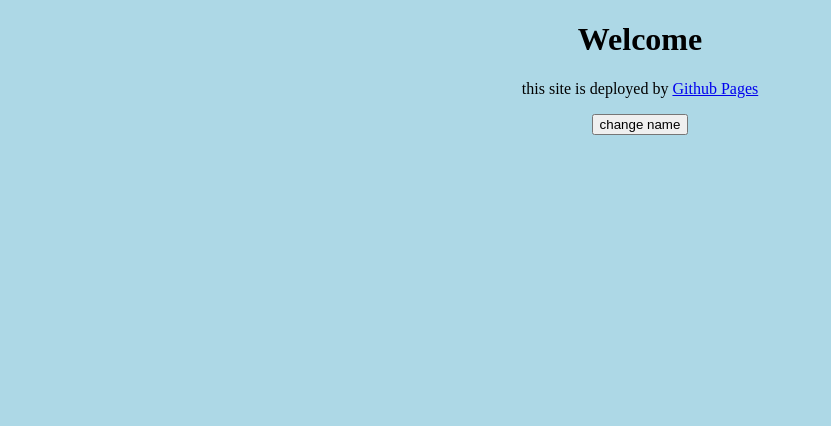
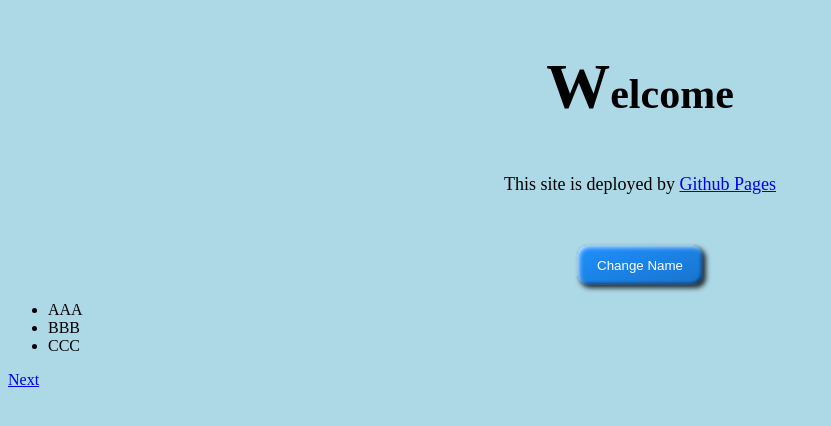
Before and after one commit to aknmjz/aknmjz.github.io, a plain HTML site: page index.html in a window 1280 px wide. Shown: the whole page, without its empty margins (0-831 px from the left). Drawn offline with Linux system fonts and the light colour scheme.

Commit message:
add a new page and some css

```diff
--- a/index.html
+++ b/index.html
@@ -11,8 +11,16 @@
 
 <body>
   <h1>Welcome</h1>
-  <p>this site is deployed by <a href="https://pages.github.com/">Github Pages</a></p>
-  <button>change name</button>
+  <p>This site is deployed by <a href="https://pages.github.com/">Github Pages</a></p>
+  <button>Change Name</button>
+  <ul>
+    <li>AAA</li>
+    <li>BBB</li>
+    <li>CCC</li>
+  </ul>
+  <footer>
+    <a href="next.html" title="Access Next Page" target="_blank">Next</a>
+  </footer>
 </body>
 
 </html>
--- a/scripts/main.js
+++ b/scripts/main.js
@@ -1,4 +1,3 @@
-
 let h1 = document.querySelector("h1");
 if (localStorage.getItem("name")) {
   let storedName = localStorage.getItem("name");
--- a/styles/style.css
+++ b/styles/style.css
@@ -5,9 +5,57 @@ html {
 h1,
 p {
     text-align: center;
+    margin: 50px;
+    font-size: 42px;
+}
+
+p {
+    font-size: large;
+}
+
+h1::first-letter{
+    font-size: 64px;
+}
+
+@keyframes slidein {
+  from {
+    margin-left: 100%;
+    width: 300%;
+  }
+
+  to {
+    margin-left: 0%;
+    width: 100%;
+  }
+}
+
+p{
+    animation-duration: 2s;
+    animation-name: slidein;
 }
 
 button {
     display: block;
+    width: 10%;
+    height: 40px;
     margin: 0 auto;
+    background-color: dodgerblue;
+    background-image: linear-gradient(
+    to top left,
+    rgba(0, 0, 0, 0.2),
+    rgba(0, 0, 0, 0)
+  );
+    color: white;
+    border-radius: 10px;
+    border: none;
+    box-shadow: inset 2px 2px 5px rgba(255, 255, 255, 0.8),
+    inset -2px -2px 3px rgba(0, 0, 0, 0.6), 3px 3px 5px rgba(0,0,0,0.8);
 }
+
+button:hover {
+    background: rgb(86, 170, 255);
+}
+
+button:active{
+    background: rgb(0, 100, 201);
+}
```
Also changed, not shown: next.html (added, +9 -0 lines), images/wenxin.gif (added).
